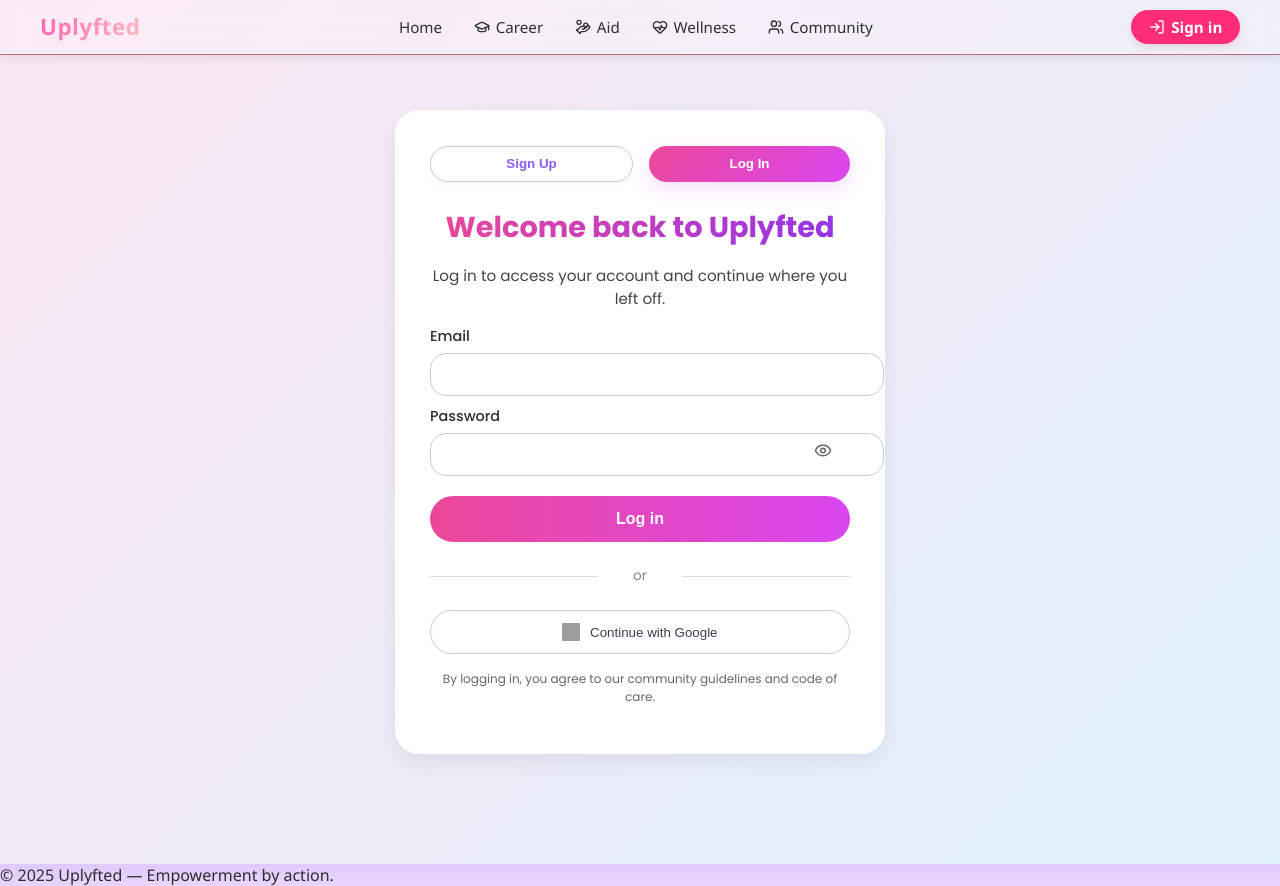
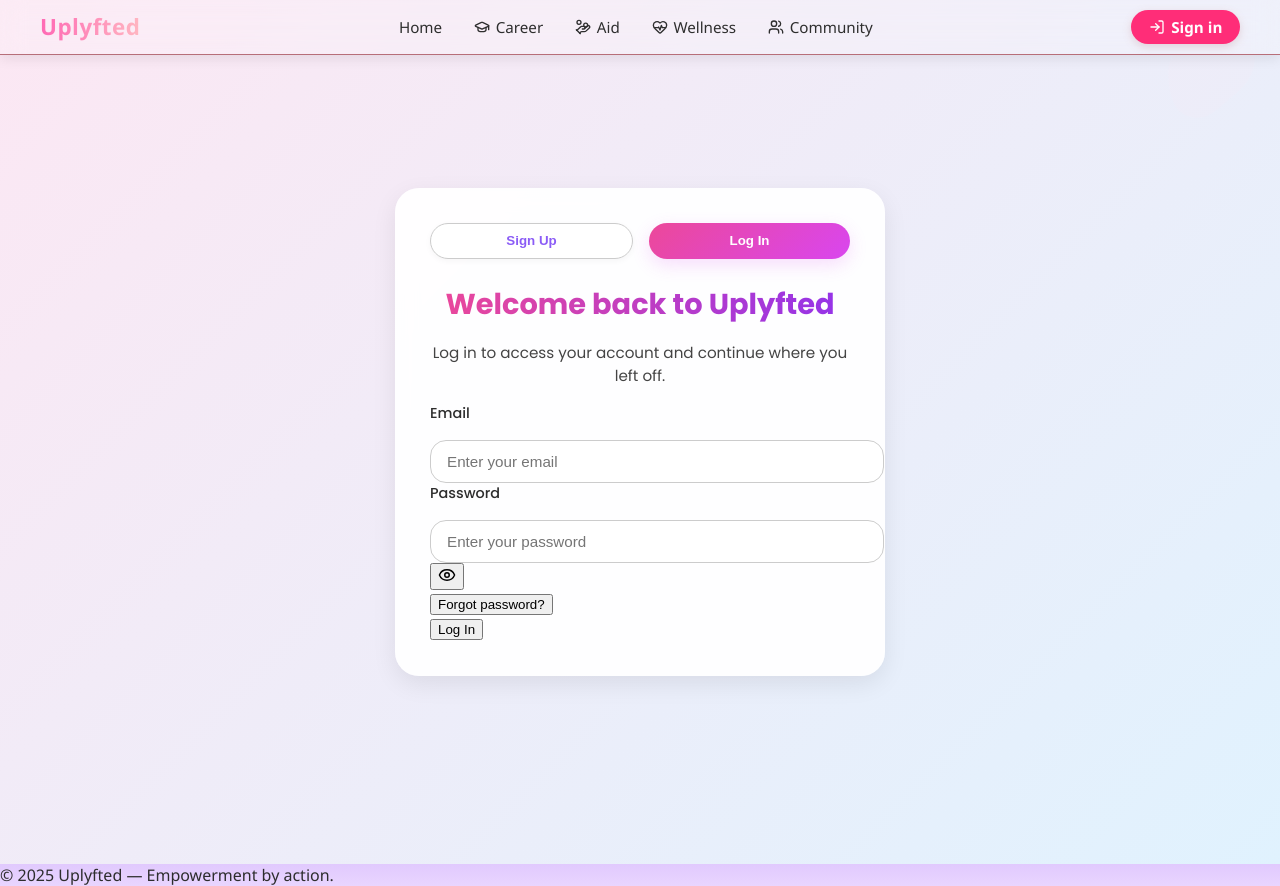
Before and after one commit to Sparshar-Njuguna/UPLYFTED, a React (Vite) app: page /auth in a window 1280 px wide. Both pictures are taken after a click on the button "Log In". Built offline with nearby package versions, Linux system fonts and the light colour scheme; grey boxes are pictures that could not be loaded.

Commit message:
Added the forgot password feature

```diff
--- a/src/components/Login.jsx
+++ b/src/components/Login.jsx
@@ -2,60 +2,61 @@ import { useState } from "react";
 import { Eye, EyeOff } from "lucide-react";
 
 export default function Login() {
-  const [email, setEmail] = useState("");
-  const [password, setPassword] = useState("");
   const [showPassword, setShowPassword] = useState(false);
 
-  const handleLogin = (e) => {
-    e.preventDefault();
-    console.log("Login with:", email, password);
-  };
-
   return (
-    <form className="auth-form" onSubmit={handleLogin}>
-      <label>
+    <form className="flex flex-col gap-4">
+      {/* Email */}
+      <div className="flex flex-col gap-1">
+        <label htmlFor="email" className="text-sm font-medium text-gray-700">
           Email
+        </label>
         <input
           type="email"
-          value={email}
-          onChange={(e) => setEmail(e.target.value)}
-          required
+          id="email"
+          placeholder="Enter your email"
+          className="p-2 border border-gray-300 rounded-lg focus:outline-none focus:ring-2 focus:ring-indigo-500"
         />
+      </div>
+
+      {/* Password */}
+      <div className="flex flex-col gap-1 relative">
+        <label htmlFor="password" className="text-sm font-medium text-gray-700">
+          Password
         </label>
-
-      <label>
-        Password
-        <div className="password-wrapper">
         <input
           type={showPassword ? "text" : "password"}
-            value={password}
-            onChange={(e) => setPassword(e.target.value)}
-            required
+          id="password"
+          placeholder="Enter your password"
+          className="p-2 border border-gray-300 rounded-lg pr-10 focus:outline-none focus:ring-2 focus:ring-indigo-500"
         />
         <button
           type="button"
-            className="toggle-password"
           onClick={() => setShowPassword(!showPassword)}
+          className="absolute right-3 top-9 text-gray-500 hover:text-gray-700"
         >
           {showPassword ? <EyeOff size={18} /> : <Eye size={18} />}
         </button>
       </div>
-      </label>
 
-      <button type="submit" className="auth-btn">
-        Log in
+      {/* Forgot password link */}
+      <div className="flex justify-end">
+        <button
+          type="button"
+          className="text-sm text-indigo-600 hover:text-indigo-800 hover:underline"
+          onClick={() => alert('Forgot password flow here!')}
+        >
+          Forgot password?
         </button>
+      </div>
 
-      <div className="divider">or</div>
-
-      <button type="button" className="google-btn">
-        <img src="https://www.svgrepo.com/show/355037/google.svg" alt="" />
-        Continue with Google
+      {/* Submit */}
+      <button
+        type="submit"
+        className="bg-indigo-600 text-white py-2 rounded-full font-semibold hover:bg-indigo-700 transition"
+      >
+        Log In
       </button>
-
-      <p className="fine-print">
-        By logging in, you agree to our community guidelines and code of care.
-      </p>
     </form>
   );
 }
```
Lines whose indentation alone changed are shown as unchanged.
